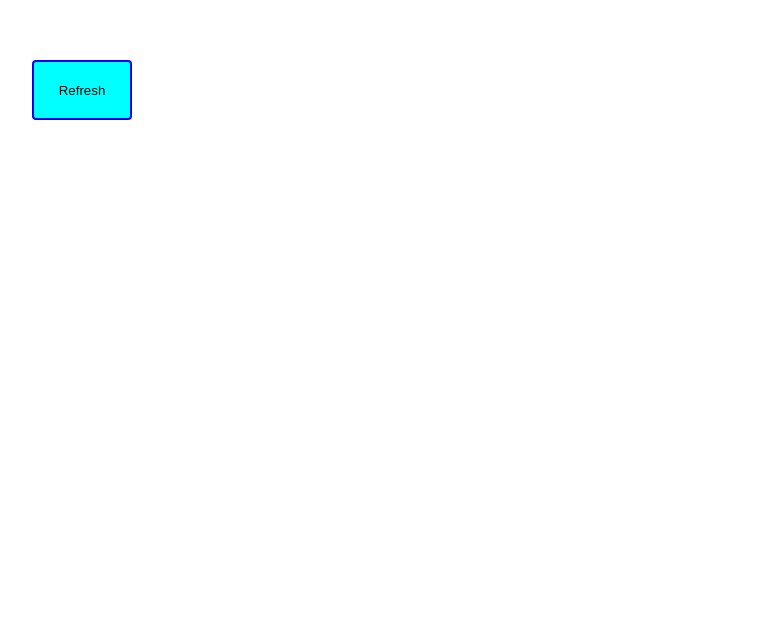
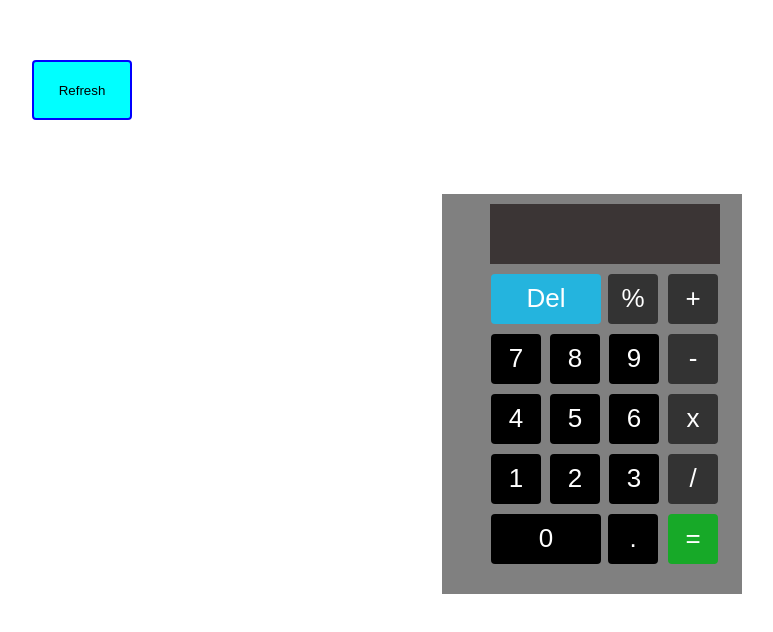
Before and after one commit to michaelwu21/popularquotes, a plain HTML site: page index.html in a window 1280 px wide. Shown: the part 640-1272 px from the top of the page, without its empty margins (48-821 px from the left). Before the commit the page ends 800 px from the top, so only its background shows below. Drawn offline with nearby package versions, Linux system fonts and the light colour scheme; no server answers.

```diff
--- /dev/null
+++ b/calc.css
@@ -0,0 +1,161 @@
+#background {
+    width:300px;
+    height:400px;
+    background:gray;
+    margin:50px auto;
+}
+#entire_calculator button {
+    border:0;
+    color:#fff;
+}
+
+#result {
+    display:block;
+    font-family: sans-serif;
+    width:230px;
+    height:40px;
+    margin:10px auto;
+	margin-right: -1px;
+    text-align: right;
+    border:0;
+    background:#3b3535;
+    color:#fff;
+    padding-top:20px;
+    font-size:20px;
+    margin-left: 25px;
+    outline: none;
+    overflow: hidden;
+    letter-spacing: 4px;
+    position: relative;
+    top:10px;
+}
+
+#result:hover {
+
+    cursor: text;
+
+}
+
+#first-rows {
+    margin-bottom: 20px;
+    position: relative;
+    top:10px;
+}
+
+.rows {
+    width:300px;
+    margin-top:10px;
+}
+
+#delete {
+    width:110px;
+    height:50px;
+    margin-left:25px;
+    border-radius:4px;
+}
+
+/* Aligning the division and dot button properly */
+.fall-back {
+    margin-left:3px !important;
+}
+
+/* Aligning the addition and equals to button properly */
+.align {
+    margin-left: 6px !important;
+}
+
+/* Button styling */
+.btn-style {
+    width:50px;
+    height:50px;
+    margin-left:5px;
+    border-radius:4px;
+}
+
+.eqn {
+    width:50px;
+    height:50px;
+    margin-left:5px;
+    border-radius:4px;
+}
+
+.first-child {
+ margin-left:25px;
+}
+
+
+/* Adding background color to the number values */
+ .num-bg {
+    background:#000;
+    color:#fff;
+    font-size:26px;
+    cursor:pointer;
+    outline:none;
+    border-bottom:3px solid #333;
+}
+
+ .num-bg:active {
+    background:#000;
+    color:#fff;
+    font-size:26px;
+    cursor:pointer;
+    outline:none;
+    box-shadow: inset 5px 5px 5px #555;
+}
+
+/*Adding background color to the operator values */
+.opera-bg {
+    background:#333;
+    color:#fff;
+    font-size:26px;
+    cursor: pointer;
+    outline:none;
+    border-bottom:3px solid #555;
+}
+
+.opera-bg:active {
+    background:#333;
+    color:#fff;
+    font-size:26px;
+    cursor: pointer;
+    outline:none;
+    box-shadow: inset 4px 4px 4px #555;
+}
+
+/*Adding a background color to the delete button */
+.del-bg {
+    background:#24b4de;
+    color:#fff;
+    font-size:26px;
+    cursor: pointer;
+    outline:none;
+    border-bottom:3px solid #399cb9;
+}
+
+.del-bg:active {
+    background:#24b4de;
+    color:#fff;
+    font-size:26px;
+    cursor: pointer;
+    outline:none;
+    box-shadow: inset 4px 4px 4px #399cb9;
+}
+
+/*Adding a background color to the equals to button */
+#eqn-bg {
+    background:#17a928;
+    color:#fff;
+    font-size:26px;
+    cursor: pointer;
+    outline:none;
+    border-bottom:3px solid #1f7a29;
+}
+
+#eqn-bg:active {
+    background:#17a928;
+    color:#fff;
+    font-size:26px;
+    cursor: pointer;
+    outline:none;
+    box-shadow: inset 4px 4px 4px #1f7a29;
+}
--- a/functions.js
+++ b/functions.js
@@ -53,7 +53,7 @@
 		console.log('firstpostloaded');
 		var postid = '#' + date;
 		$(postid + ' .poster1').html(poster);
-		$(postid + ' .likes').html('Likes:' + likes);
+		$(postid + ' .likes').html('Likes: ' + likes);
 		$(postid + ' .author').html(author);
 		$(postid + ' .quote').html(quote);
 		$(postid + ' .date').html(converttime(date));
--- a/index.html
+++ b/index.html
@@ -13,6 +13,14 @@
 	<script src="jscookie/js.cookie.js" type="text/javascript"></script>
 	<link rel="stylesheet" href="https://cdnjs.cloudflare.com/ajax/libs/font-awesome/4.7.0/css/font-awesome.min.css">
 	<script src="https://www.gstatic.com/firebasejs/3.6.4/firebase.js"></script>
+	<link rel="stylesheet" href="calc.css" />
+	<link rel="apple-touch-icon" sizes="152x152" href="apple-touch-icon.png?v=XBrexqJljw">
+	<link rel="icon" type="image/png" href="favicon-32x32.png?v=XBrexqJljw" sizes="32x32">
+	<link rel="icon" type="image/png" href="favicon-16x16.png?v=XBrexqJljw" sizes="16x16">
+	<link rel="manifest" href="manifest.json?v=XBrexqJljw">
+	<link rel="mask-icon" href="safari-pinned-tab.svg?v=XBrexqJljw" color="#5bbad5">
+	<link rel="shortcut icon" href="favicon.ico?v=XBrexqJljw">
+	<meta name="theme-color" content="#ffffff">
 </head>
 <body>
 <div id="website">
@@ -31,6 +39,7 @@
 		<ul class="dropdown">
 			<li><a><i class="fa fa-user"></i>&nbsp;Profile</a></li>
 			<li id="nav_settings"><a><i class="fa fa-cog"></i>Settings</a></li>
+			<li id="nav_calc"><a><i class="fa fa-calculator"></i>Calculator</a></li>
 			<li id="nav_signout"><a><i class="fa fa-user-times"></i>Log out</a></li>
 		</ul>
 	  </div>
@@ -102,6 +111,48 @@
 	<br><br><br>
 	<h1 id="delete_acc" style="color: red">Delete Account</h1>
 	</div>
+<div id="entire_calculator">
+	<div id="background">
+        <div id="result"></div>
+
+         <div id="main">
+             <div id="first-rows">
+              <button class="del-bg" id="delete">Del</button>
+                 <button value="%" class="btn-style operator opera-bg fall-back">%</button>
+                 <button value="+" class="btn-style opera-bg value align operator">+</button>
+                 </div>
+
+               <div class="rows">
+             <button value="7" class="btn-style num-bg num first-child">7</button>
+                 <button value="8" class="btn-style num-bg num">8</button>
+                 <button value="9" class="btn-style num-bg num">9</button>
+                 <button value="-" class="btn-style opera-bg operator">-</button>
+                 </div>
+
+                 <div class="rows">
+                 <button value="4" class="btn-style num-bg num first-child">4</button>
+                 <button value="5" class="btn-style num-bg num">5</button>
+                 <button value="6" class="btn-style num-bg num">6</button>
+                 <button value="*" class="btn-style opera-bg operator">x</button>
+                 </div>
+
+                 <div class="rows">
+                 <button value="1" class="btn-style num-bg num first-child">1</button>
+                 <button value="2" class="btn-style num-bg num">2</button>
+                 <button value="3" class="btn-style num-bg num">3</button>
+                 <button value="/" class="btn-style opera-bg operator">/</button>
+                 </div>
+
+                 <div class="rows">
+                 <button value="0" class="num-bg zero" id="delete">0</button>
+                 <button value="." class="btn-style num-bg period fall-back">.</button>
+                 <button value="=" id="eqn-bg" class="eqn align">=</button>
+                 </div>
+
+             </div>
+
+         </div>
+</div>
 </div>
 <script src="functionsjquery.js" type="text/javascript"></script>
 </body>
```
Also changed, not shown: browserconfig.xml (added, +9 -0 lines), android-chrome-144x144.png (added), apple-touch-icon.png (added), favicon-16x16.png (added), favicon-32x32.png (added), favicon.ico (added), manifest.json (added), mstile-150x150.png (added), safari-pinned-tab.svg (added).
